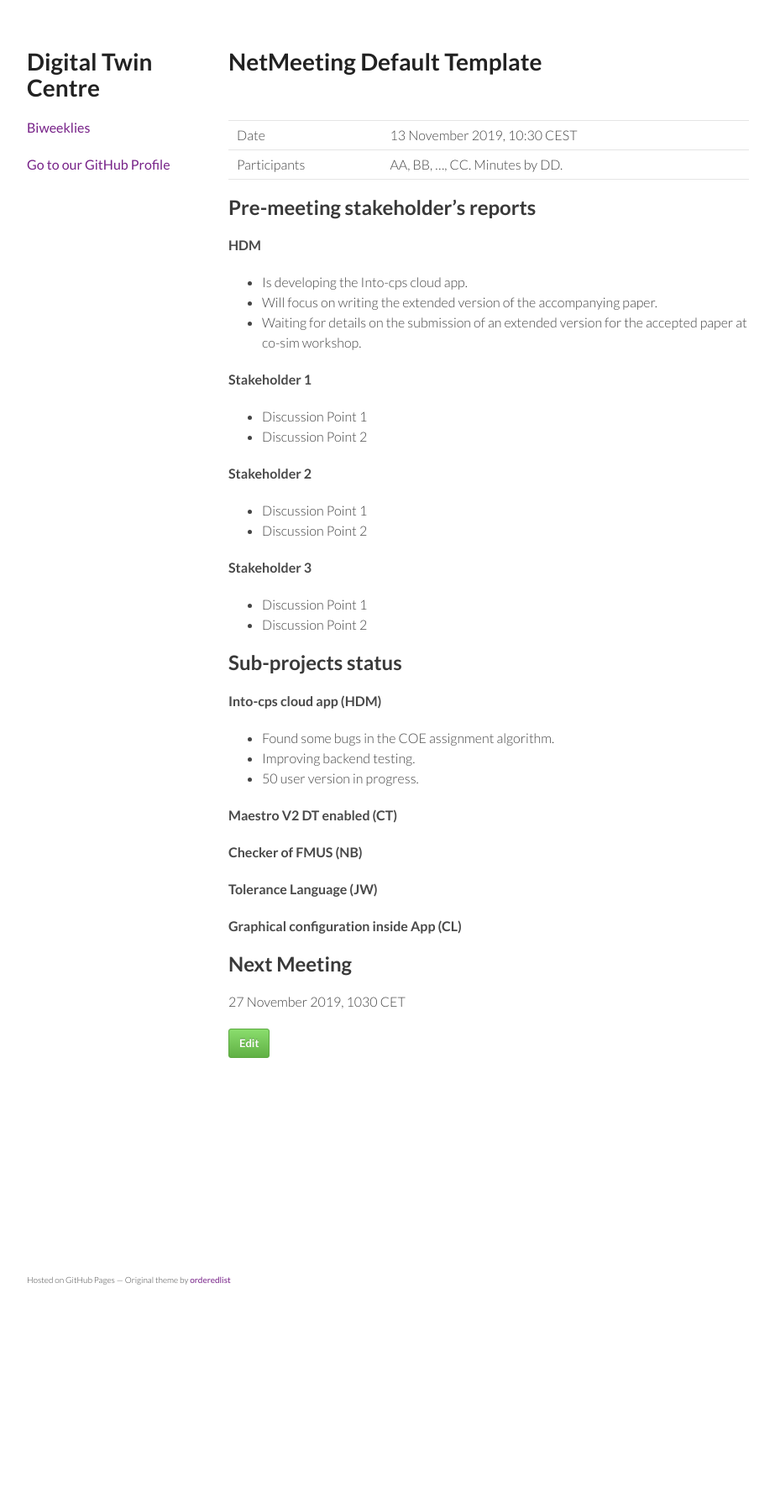
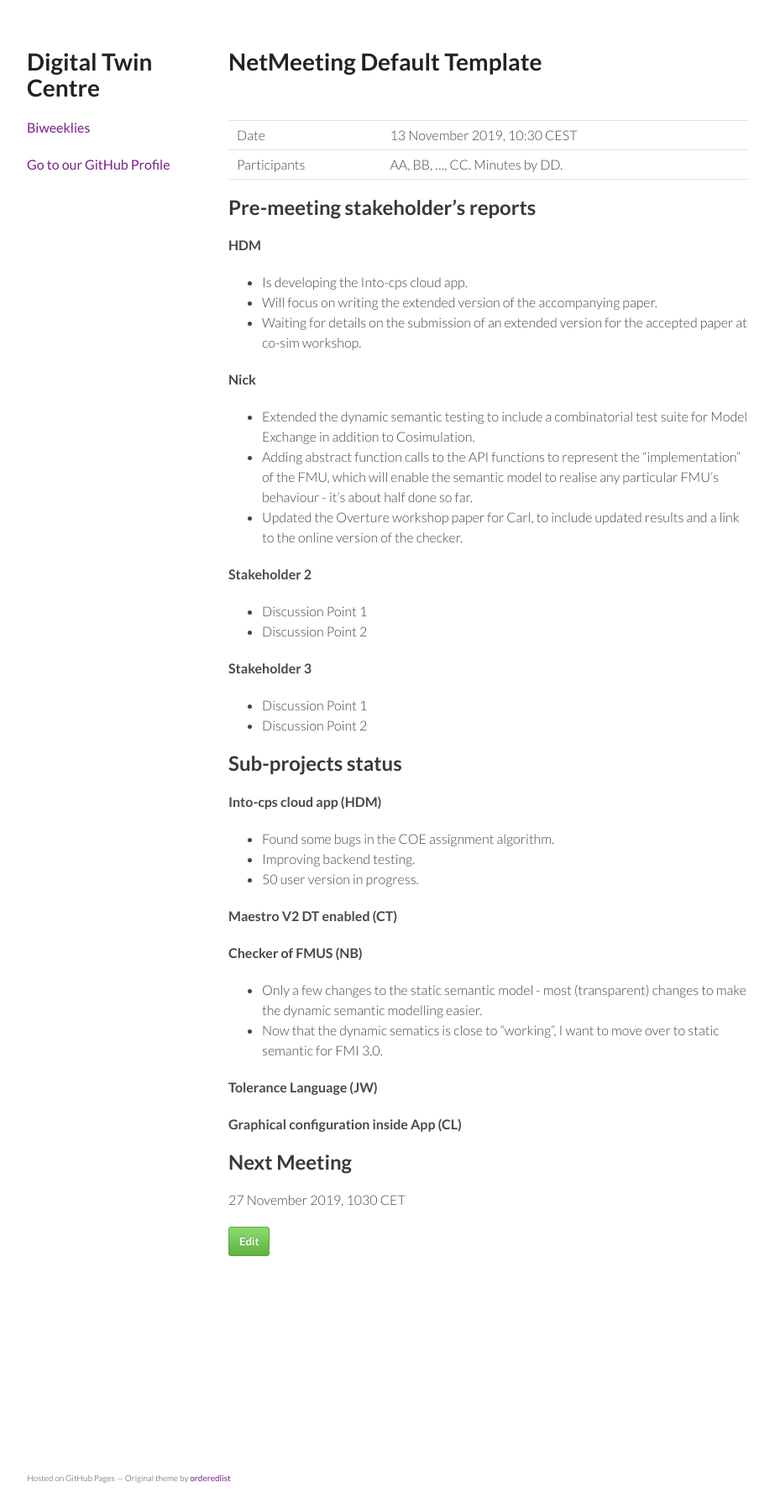
Before and after one commit to digitaltwincentre/digitaltwincentre.github.io, a Jekyll site: the page built from _biweeklies/Biweekly-8.md, in a window 1280 px wide. Shown: the whole page at 84% size, without its empty margins (178-1101 px from the left). Built offline with Jekyll 4.4.1, drawn with Linux system fonts in a browser that asks for light colours; nearby versions of some CDN libraries; before the commit the page ends 1554 px from its top, so only the background shows below that.

Commit message:
Update Biweekly-8.md

```diff
--- a/_biweeklies/Biweekly-8.md
+++ b/_biweeklies/Biweekly-8.md
@@ -27,9 +27,10 @@ private information must be stored elsewhere.  -->
 * Will focus on writing the extended version of the accompanying paper.
 * Waiting for details on the submission of an extended version for the accepted paper at co-sim workshop.
 
-#### Stakeholder 1
-* Discussion Point 1
-* Discussion Point 2
+#### Nick
+* Extended the dynamic semantic testing to include a combinatorial test suite for Model Exchange in addition to Cosimulation.
+* Adding abstract function calls to the API functions to represent the "implementation" of the FMU, which will enable the semantic model to realise any particular FMU's behaviour - it's about half done so far.
+* Updated the Overture workshop paper for Carl, to include updated results and a link to the online version of the checker.
 
 #### Stakeholder 2
 * Discussion Point 1
@@ -51,6 +52,8 @@ private information must be stored elsewhere.  -->
 #### Maestro V2 DT enabled (CT)
 
 #### Checker of FMUS (NB)
+* Only a few changes to the static semantic model - most (transparent) changes to make the dynamic semantic modelling easier.
+* Now that the dynamic sematics is close to "working", I want to move over to static semantic for FMI 3.0.
 
 #### Tolerance Language (JW)
 
```
